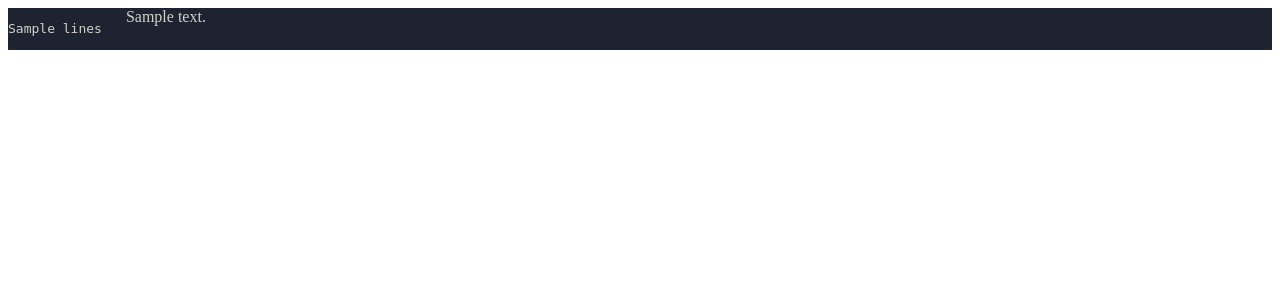
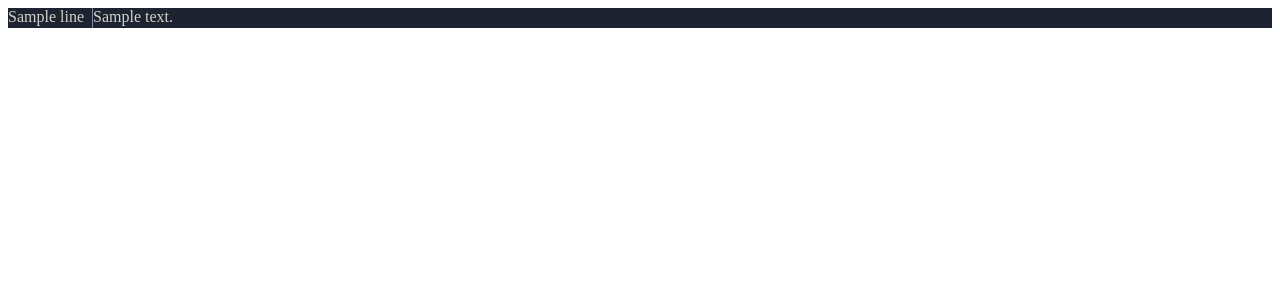
Before and after one commit to lolzdev/fontis, a Django app: template templates/git/file.html in a window 1280 px wide. Shown: the top 300 px of the page. Run offline with Django 5.2, Linux system fonts and the light colour scheme; the template is opened without the code that fills it: most values are stand-ins (such as "Sample title", 1, 10 or a date in 2020); style sheets or scripts are compiled from the project's sources; some libraries are stand-ins or nearby versions.

Commit message:
A bit of a nicer file view.

```diff
--- a/git/views.py
+++ b/git/views.py
@@ -50,7 +50,8 @@ def tree_file(request, repo, path):
     index.read()
     content = repo[index[path].id].data
     line_count = len(repo[index[path].id].data.splitlines())
+    # TODO(ernesto): use the optimal formatter
     lexer = get_lexer_by_name("zig", stripall=True)
-    formatter = HtmlFormatter(lineos=True, cssclass="source");
+    formatter = HtmlFormatter(cssclass = 'source', wrapcode = True, linespans = 'line')
 
-    return render(request, 'git/file.html', {'content': highlight(content, lexer, formatter), 'lines': '\n'.join(map(str, range(1, line_count+1)))})
+    return render(request, 'git/file.html', {'content': highlight(content, lexer, formatter), 'lines': range(1, line_count+1) })
--- a/requirements.txt
+++ b/requirements.txt
@@ -5,10 +5,12 @@ django-appconf==1.1.0
 django-compressor==4.5.1
 django-hosts==7.0.0
 django-libsass==0.9
+django-sass-processor==1.4.2
 libsass==0.23.0
 path==17.1.1
 pycparser==2.22
 pygit2==1.18.2
+pygments==2.19.2
 rcssmin==1.1.2
 rjsmin==1.2.2
 sqlparse==0.5.3
--- a/static/main.scss
+++ b/static/main.scss
@@ -1,10 +1,9 @@
-pre { line-height: 125%; }
-td.linenos .normal { color: #3c4354; background-color: transparent; padding-left: 5px; padding-right: 5px; }
-span.linenos { color: #3c4354; background-color: transparent; padding-left: 5px; padding-right: 5px; }
-td.linenos .special { color: #3c4354; background-color: #ffffc0; padding-left: 5px; padding-right: 5px; }
-span.linenos.special { color: #3c4354; background-color: #ffffc0; padding-left: 5px; padding-right: 5px; }
+a {
+    text-decoration: none;
+    color: inherit;
+}
+
 .source .hll { background-color: #6e7681 }
-.source { background: #1d2331; color: #D4D2C8 }
 .source .c { color: #7E8AA1 } /* Comment */
 .source .err { color: #F88F7F } /* Error */
 .source .esc { color: #D4D2C8 } /* Escape */
@@ -84,16 +83,37 @@ span.linenos.special { color: #3c4354; background-color: #ffffc0; padding-left:
 .source .vm { color: #D4D2C8 } /* Name.Variable.Magic */
 .source .il { color: #DFBFFF } /* Literal.Number.Integer.Long */
 
+pre {
+    margin: 0;
+}
+.source {
+    padding-left: 0.5em;
+    overflow: scroll;
+}
+.source > pre > code > span {
+    display: block;
+    height: 1.25rem;
+    min-height: 1.25rem;
+}
+
 .content {
 	display: flex;
-	gap: 1.5em;
 	flex-direction: row;
+	background: #1d2331;
+	color: #D4D2C8;
 }
 
-.content .lines {
-	text-align: right;
+.number {
+    display: block;
+    text-align: right;
+    padding-right: 0.5em;
+    height: 1.25rem;
+    min-width: 3rem;
+}
+.number:hover {
+    background-color: #6e7681;
 }
 
-.lines::after {
-
+.border {
+    border-right: 1px solid #7E8AA1;
 }
--- a/templates/git/file.html
+++ b/templates/git/file.html
@@ -8,8 +8,13 @@
     <link href="{% sass_src 'main.scss' %}" rel="stylesheet" type="text/css" />
   </head>
   <body>
-		<div class="content source">
-		<pre class="lines">{{ lines }}</pre>
+    <div class="content">
+      <div class="lines">
+	{% for i in lines %}
+	  <a href="#line-{{ i }}" class="number">{{i}}</a>
+	{% endfor %}
+      </div>
+      <div class="border"></div>
       {{ content|safe }}
     </div>
   </body>
```
Lines whose indentation alone changed are shown as unchanged.
